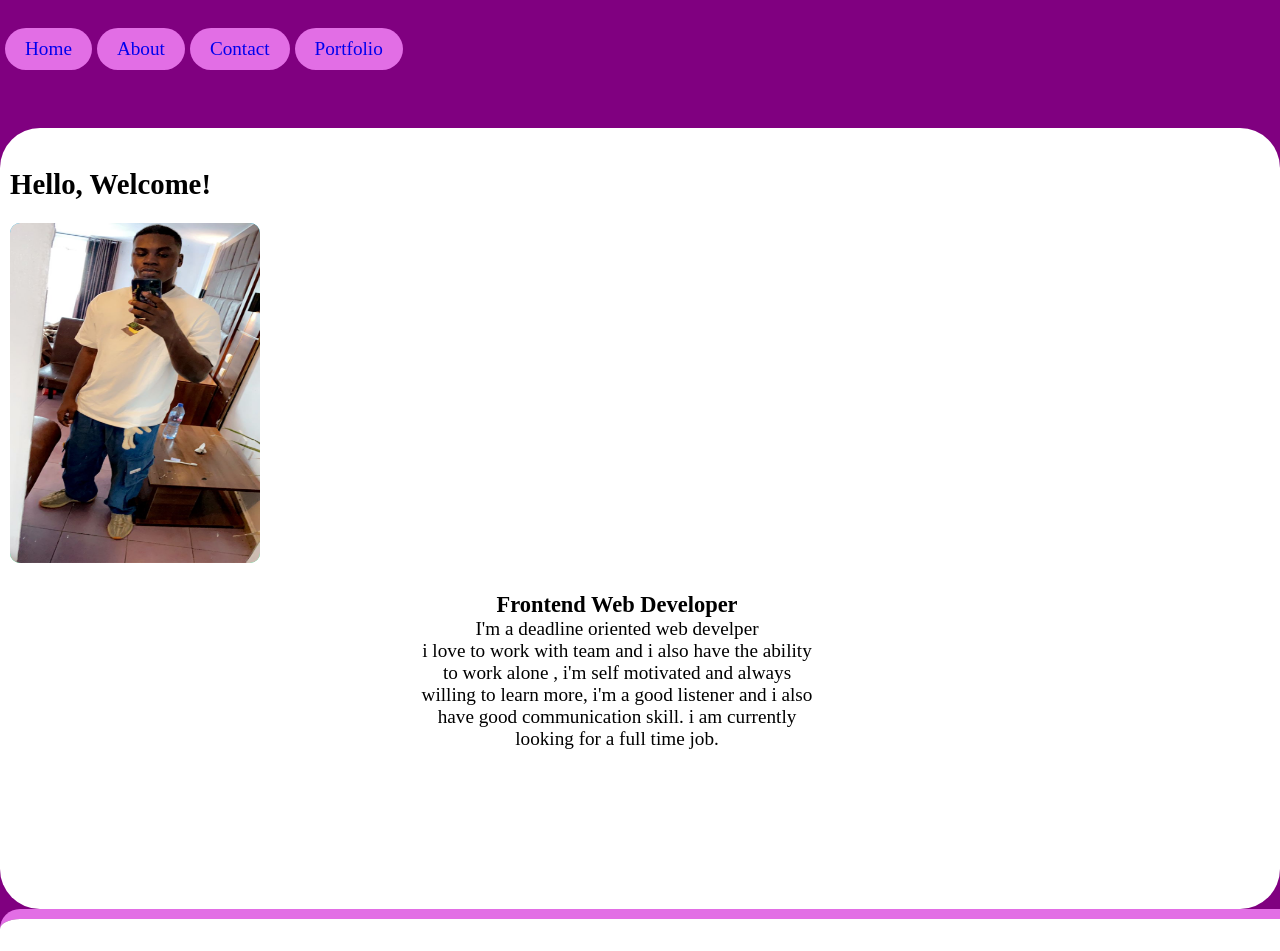
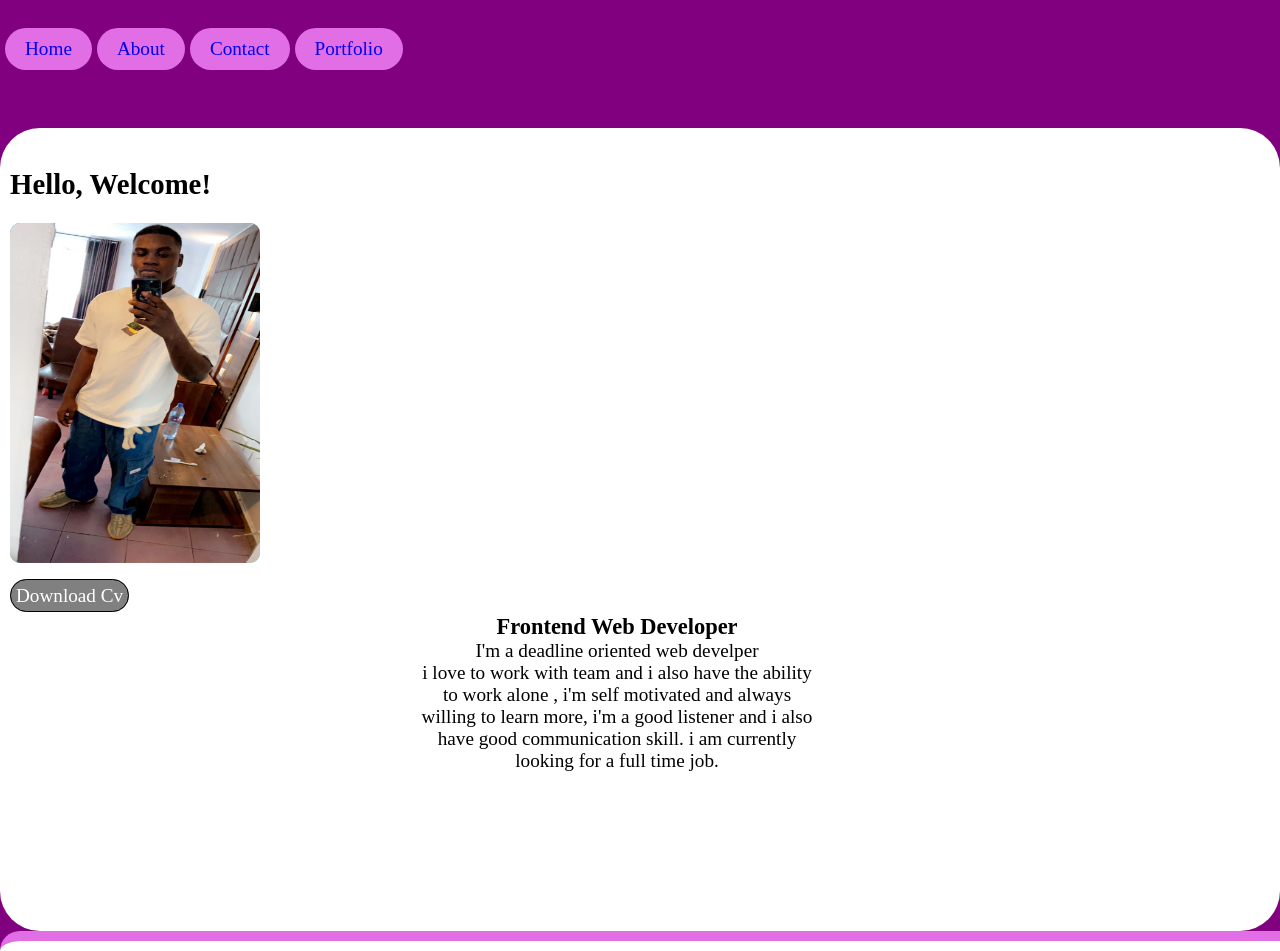
Before and after one commit to Hyfem/blackalien.github.io, a plain HTML site: page index.html in a window 1280 px wide. Shown: the top 951 px of the page. Drawn offline with Linux system fonts and the light colour scheme.

Commit message:
Add files via upload

```diff
--- a/index.html
+++ b/index.html
@@ -55,6 +55,7 @@
                 <div class="back"><img src="IMAGE/ifemi.jpeg" alt=""></div>
             </div>
         </div><br>
+        <a style="border: 1px solid black;padding: 5px; border-radius: 20px;background-color: grey;color: white;text-decoration: none;text-align: center;" href="IMAGE/yusuf cv.pdf" download="yusuf cv.pdf">Download Cv</a>
         <article>
 
             <div class="divv">
```
Also changed, not shown: style.css (line endings or trailing spaces).
